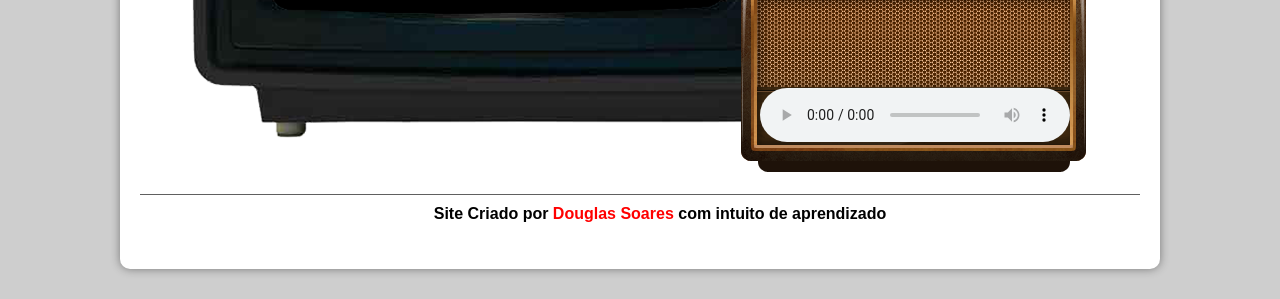
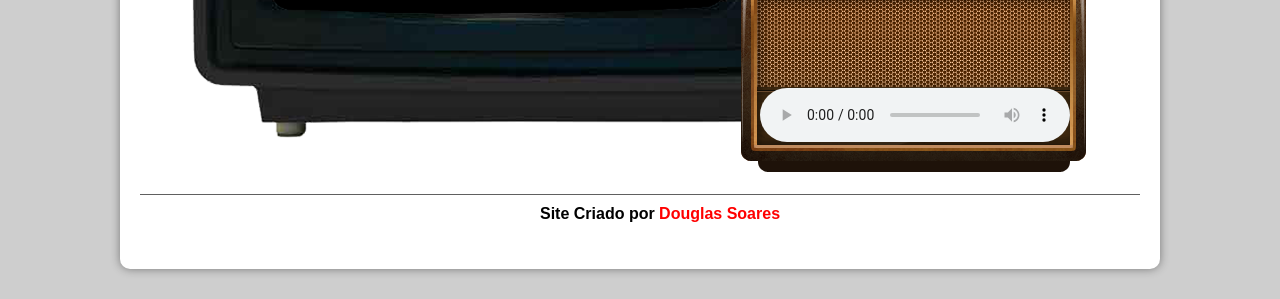
Before and after one commit to soaresdouglass/projeto-glass, a plain HTML site: page multimidia.html in a window 1280 px wide. Shown: the part 760-1059 px from the top of the page. Drawn offline with Linux system fonts and the light colour scheme.

Commit message:
Atualização

```diff
--- a/multimidia.html
+++ b/multimidia.html
@@ -57,7 +57,7 @@
 
     <!--rodapé-->
     <footer>
-        <p id="rodape"><strong>Site Criado por </strong><a href="https://www.linkedin.com/in/soares-douglass/" target="_blank"><strong>Douglas Soares</strong></a> <strong>com intuito de aprendizado</strong></p>
+        <p id="rodape"><strong>Site Criado por </strong><a href="https://www.linkedin.com/in/soares-douglass/" target="_blank"><strong>Douglas Soares</strong></a> </p>
     </footer>
     </div>
 </body>
```
